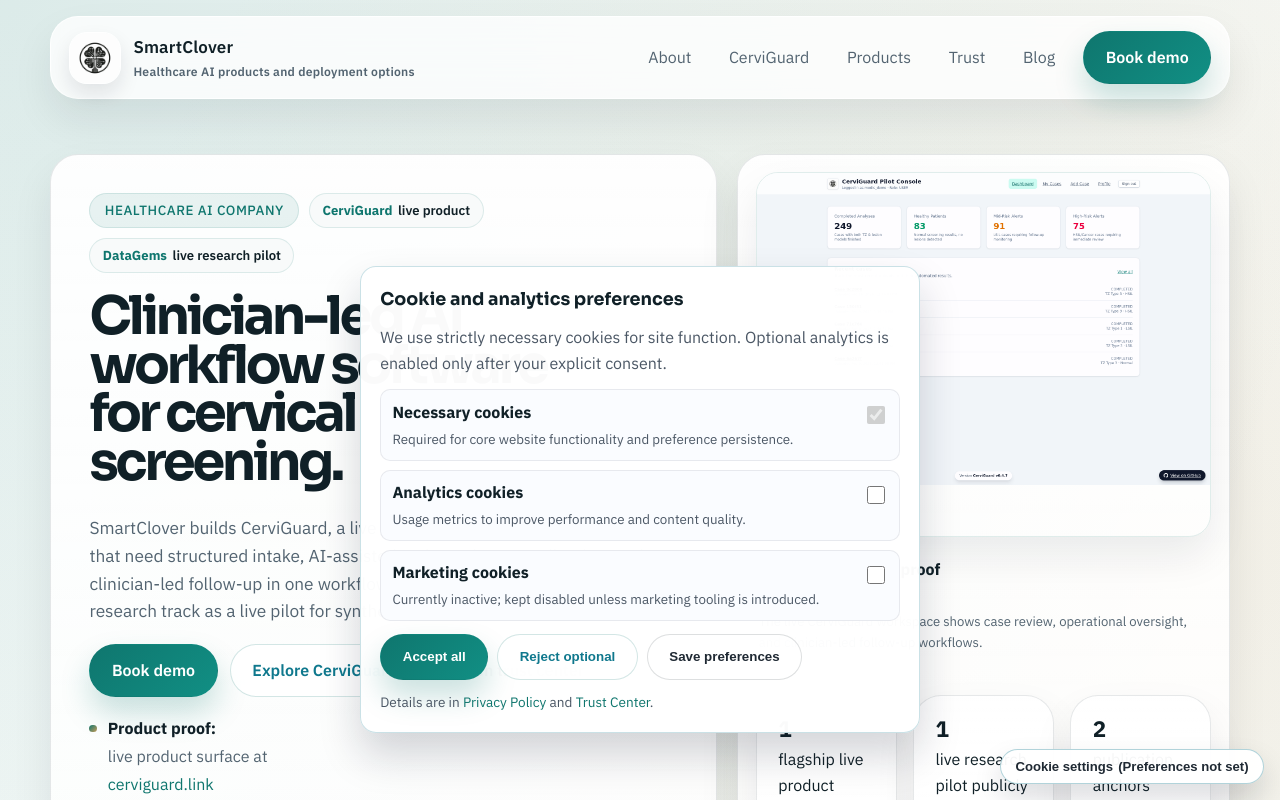
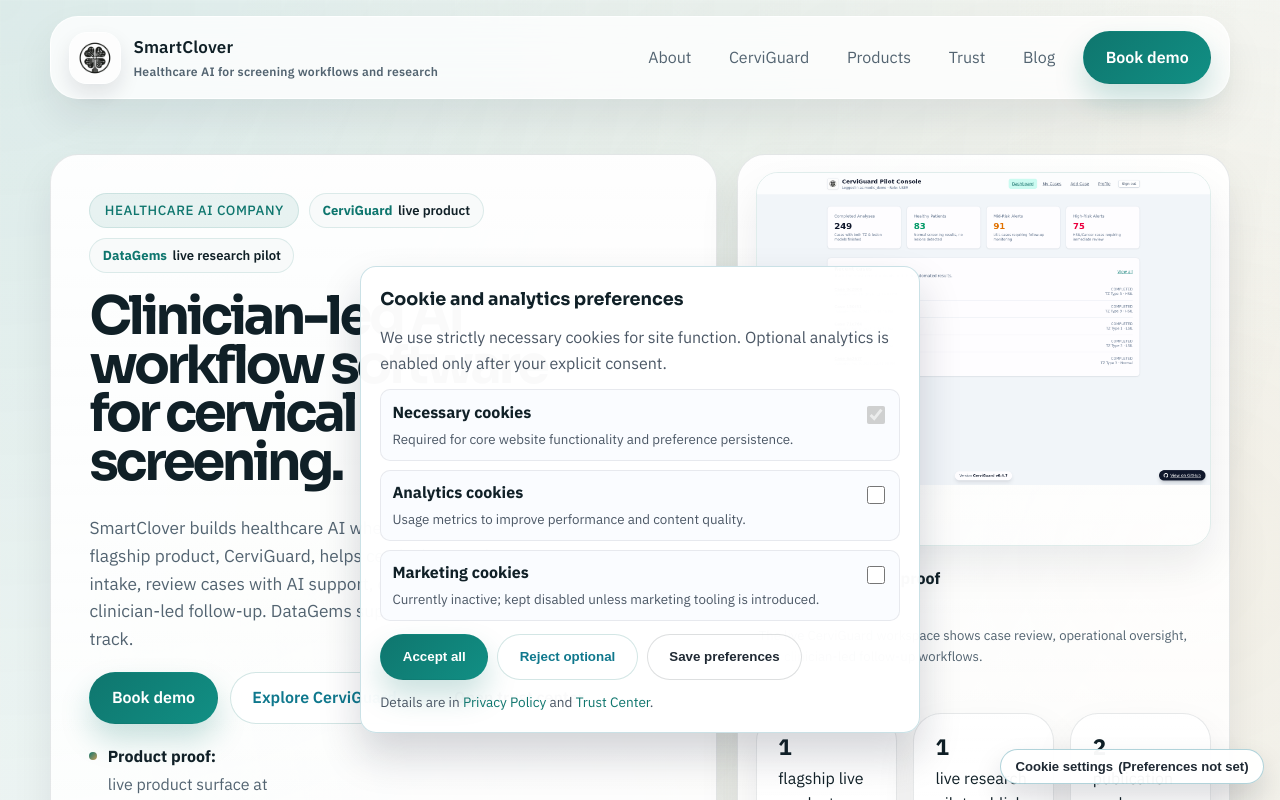
Before and after one commit to SmartCloverAI/SmartClover, a Next.js app: page / in a window 1280 px wide. Shown: the top 800 px of the page. Built offline with nearby package versions, Linux system fonts and the light colour scheme; no server answers.

Commit message:
fix: sharpen homepage positioning copy

```diff
--- a/components/Layout.jsx
+++ b/components/Layout.jsx
@@ -92,7 +92,7 @@
                   <Image src="/smartclover_logo.jpg" alt="SmartClover logo" width={48} height={48} className="nav-logo" />
                   <span className="nav-brand-block">
                     <span className="nav-brand-text">SmartClover</span>
-                    <span className="nav-brand-subtitle">Healthcare AI products and deployment options</span>
+                    <span className="nav-brand-subtitle">Healthcare AI for screening workflows and research</span>
                   </span>
                 </Link>
                 <button
@@ -132,7 +132,7 @@
             <div className="site-footer-top">
               <div className="site-footer-intro">
                 <span className="tagline">SmartClover</span>
-                <h2>Healthcare AI products, research programmes, and clear commercial routes.</h2>
+                <h2>Healthcare AI for screening workflows and research.</h2>
                 <p>
                   CerviGuard is the flagship product. DataGems remains the live research pilot. Trust, pricing, buying,
                   and contact pages provide direct access to product, governance, and commercial information.
--- a/pages/index.jsx
+++ b/pages/index.jsx
@@ -96,7 +96,7 @@
   name: 'SmartClover',
   url: siteUrl,
   description:
-    'Healthcare AI company building CerviGuard for cervical-screening workflows, with DataGems as a live research pilot and public trust routes for clinics, partners, and investors.',
+    'Healthcare AI company building CerviGuard for cervical-screening workflows where clinical work actually happens, with DataGems supporting synthetic-data research.',
   logo: `${siteUrl}/smartclover_logo.jpg`,
   sameAs: ['https://www.linkedin.com/company/smartclover'],
   founder: {
@@ -123,7 +123,7 @@
   <>
     <PageSeo
       title="SmartClover | Healthcare AI With Live Product Proof"
-      description="SmartClover builds CerviGuard, a live product for cervical-screening teams, with DataGems as a live research pilot and public trust routes for clinics, partners, and investors."
+      description="SmartClover builds healthcare AI where clinical work actually happens, led by CerviGuard for cervical-screening teams and DataGems for synthetic-data research."
       path="/"
       image="/images/cerviguard/cerviguard-dashboard.png"
       jsonLd={organizationSchema}
@@ -147,9 +147,9 @@
               Clinician-led AI workflow software for cervical screening.
             </h1>
             <p>
-              SmartClover builds CerviGuard, a live product for cervical-screening teams that need structured intake,
-              AI-assisted review, triage coordination, and clinician-led follow-up in one workflow. DataGems
-              supports the broader research track as a live pilot for synthetic-data work.
+              SmartClover builds healthcare AI where clinical work actually happens. Our flagship product, CerviGuard,
+              helps cervical-screening teams structure intake, review cases with AI support, coordinate triage, and
+              manage clinician-led follow-up. DataGems supports our synthetic-data research track.
             </p>
           </div>
 
--- a/version.json
+++ b/version.json
@@ -1,3 +1,3 @@
 {
-  "version": "3.15"
+  "version": "3.16"
 }
```
Also changed, not shown: 2 other files (tests, documents, lock files or other folders).
